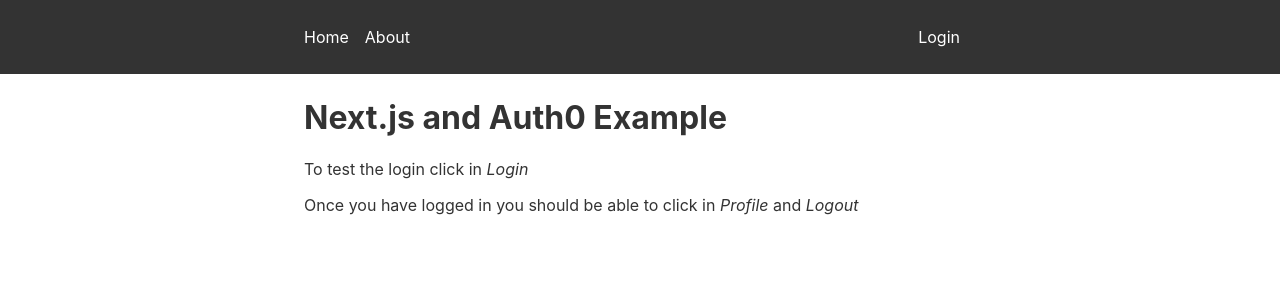
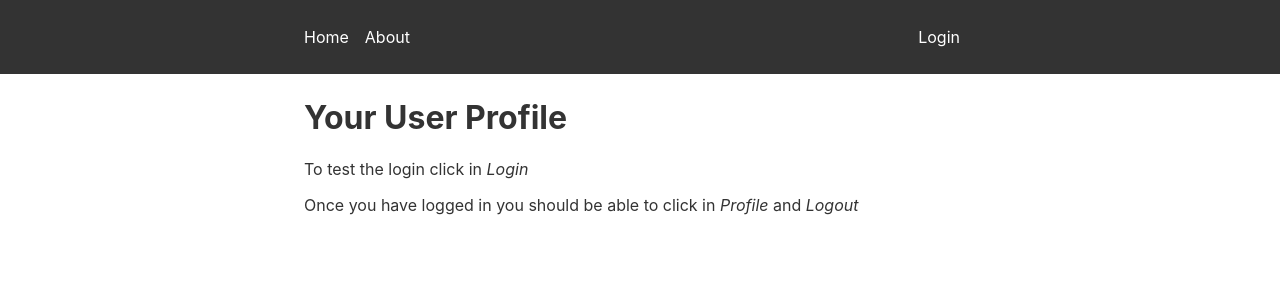
Before and after one commit to alossix/upply, a Next.js app: page / in a window 1280 px wide. Shown: the top 300 px of the page. Built offline with nearby package versions, Linux system fonts and the light colour scheme; no server answers.

Commit message:
Data change

```diff
--- a/components/CreateCompany.js
+++ b/components/CreateCompany.js
@@ -1,11 +1,14 @@
 import React, { useState } from "react";
 import axios from "axios";
+import { useFetchUser } from "../lib/user";
 
 const CreateCompany = () => {
   const [companyName, setCompanyName] = useState("");
   const [companyLocation, setCompanyLocation] = useState("");
   const [companyUrl, setCompanyUrl] = useState();
   const [logoUrl, setLogoUrl] = useState("https://upply.work/office.png");
+  const { user, loading } = useFetchUser({ required: true });
+  console.log(user);
 
   const formSubmitHandler = async (event) => {
     event.preventDefault();
--- a/pages/index.js
+++ b/pages/index.js
@@ -1,12 +1,12 @@
-import Layout from '../components/layout'
-import { useFetchUser } from '../lib/user'
+import Layout from "../components/layout";
+import { useFetchUser } from "../lib/user";
 
 function Home() {
-  const { user, loading } = useFetchUser()
+  const { user, loading } = useFetchUser();
 
   return (
     <Layout user={user} loading={loading}>
-      <h1>Next.js and Auth0 Example</h1>
+      <h1>Your User Profile</h1>
 
       {loading && <p>Loading login info...</p>}
 
@@ -16,7 +16,7 @@
             To test the login click in <i>Login</i>
           </p>
           <p>
-            Once you have logged in you should be able to click in{' '}
+            Once you have logged in you should be able to click in{" "}
             <i>Profile</i> and <i>Logout</i>
           </p>
         </>
@@ -24,14 +24,14 @@
 
       {user && (
         <>
-          <h4>Rendered user info on the client</h4>
+          <h4>Your User Data</h4>
           <img src={user.picture} alt="user picture" />
           <p>nickname: {user.nickname}</p>
           <p>name: {user.name}</p>
         </>
       )}
     </Layout>
-  )
+  );
 }
 
-export default Home
+export default Home;
```
